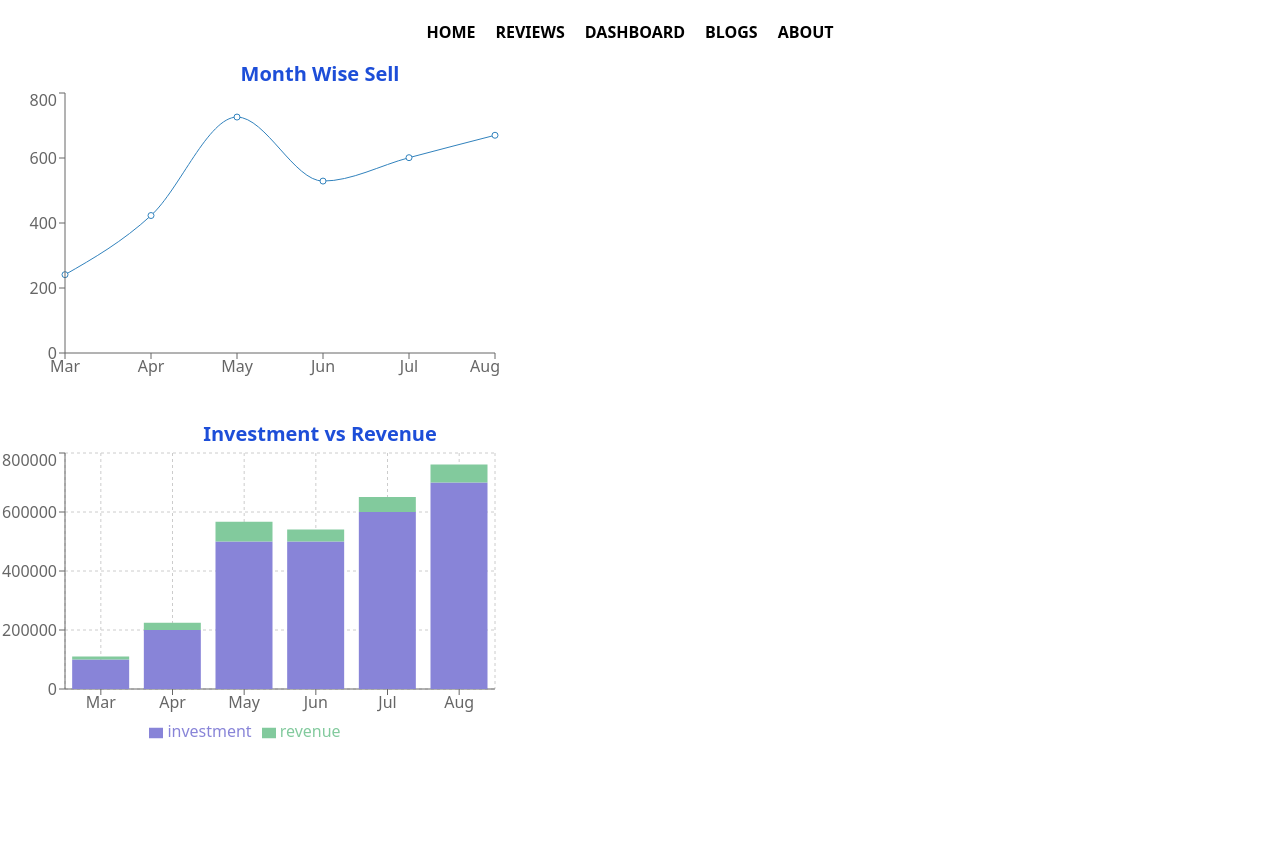
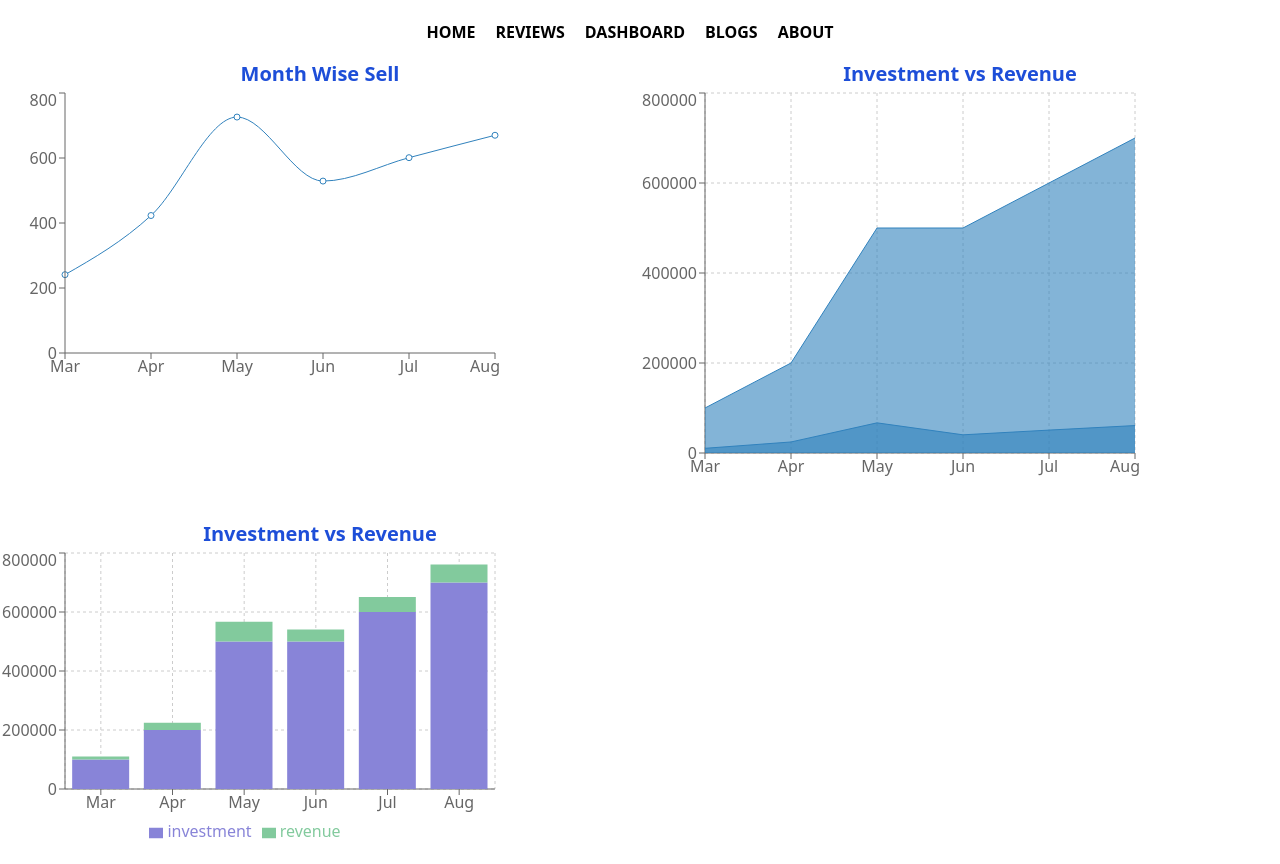
Before and after one commit to MafujulHaquePlabon/product-analysis-website, a React (Create React App) app: page /dashboard in a window 1280 px wide. Before the commit the page ends 800 px from the top, so only its background shows below. Built offline with nearby package versions, Linux system fonts and the light colour scheme.

Commit message:
BarCharts added in dashboard

```diff
--- a/src/components/AreaCharts/AreaCharts.js
+++ b/src/components/AreaCharts/AreaCharts.js
@@ -6,7 +6,20 @@ const AreaCharts = ({dataItems}) => {
     console.log(dataItems)
     return (
         <div className='my-4 '>
+          <h1 className="text-blue-700 font-semibold text-xl">Investment vs Revenue</h1>
+        <AreaChart
+          width={500}
+          height={400}
+          data={dataItems}
+        >
+          <CartesianGrid strokeDasharray="3 3" />
+          <XAxis dataKey="month" />
+          <YAxis />
+          <Tooltip />
+          <Area  dataKey="investment"  />
+          <Area  dataKey="revenue"  />
 
+        </AreaChart>
         </div>
 
     );
```
